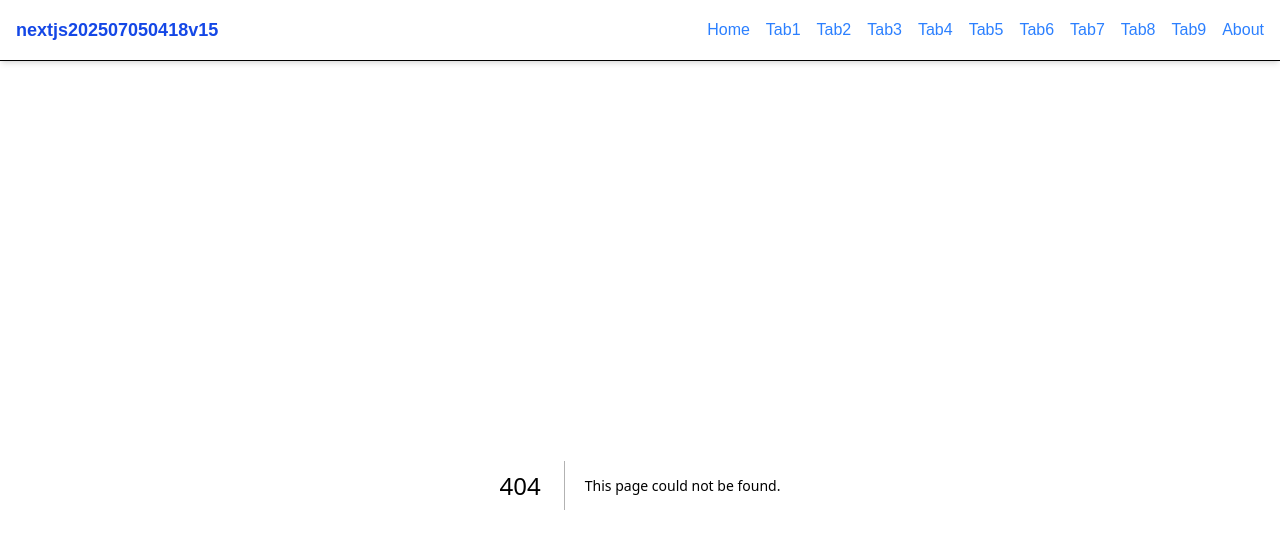
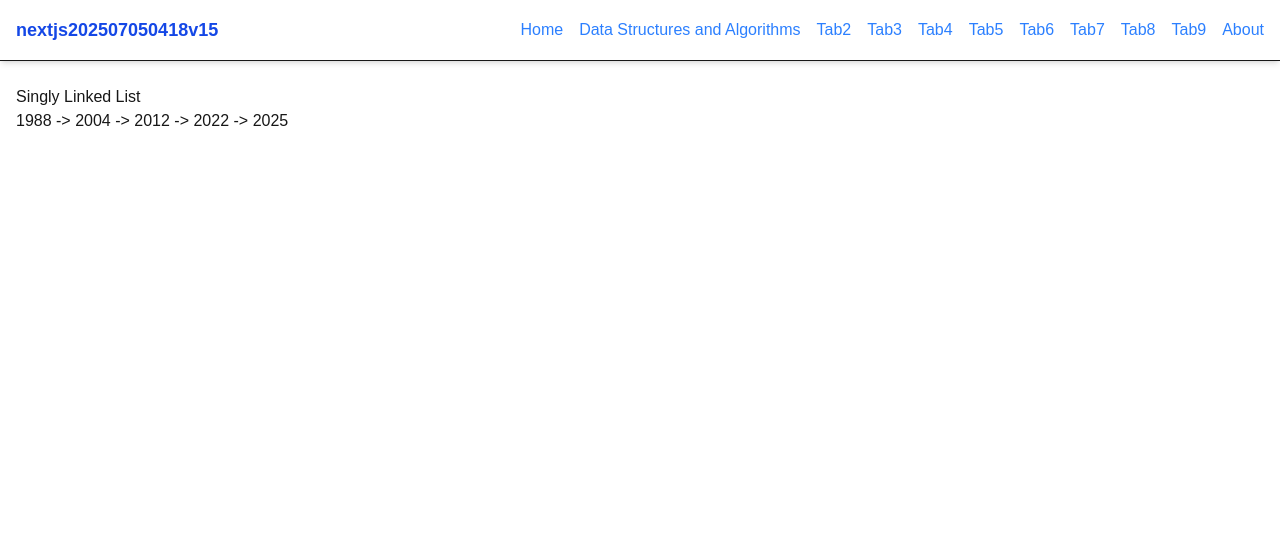
Before and after one commit to goldshoot0720/nextjs202507050418v15, a Next.js app: page /Singly_Linked_List in a window 1280 px wide. Before the commit this address had no page. Shown: the top 548 px of the page. Built offline with nearby package versions, Linux system fonts and the light colour scheme.

Commit message:
Singly Linked List

```diff
--- /dev/null
+++ b/app/Singly_Linked_List/page.tsx
@@ -0,0 +1,76 @@
+export default function Singly_Linked_List() {
+  class Node {
+    constructor(value) {
+      this.value = value;
+      this.next = null;
+    }
+  }
+
+  class LinkedList {
+    constructor() {
+      this.head = null;
+      this.tail = null;
+      this.length = 0;
+    }
+    toString() {
+      if (this.length === 0) {
+        return "Empty";
+      }
+      if (this.length === 1) {
+        return this.head.value;
+      }
+      let node = this.head;
+      let str = "";
+      while (node) {
+        str += node.value;
+        if (node.next) {
+          str += " -> ";
+        }
+        node = node.next;
+      }
+      return str;
+    }
+    append(value) {
+      if (this.length === 0) {
+        this.tail = new Node(value);
+        this.head = this.tail;
+        this.length = 1;
+      } else {
+        this.tail.next = new Node(value);
+        this.tail = this.tail.next;
+        this.length += 1;
+      }
+    }
+    prepend(value) {}
+    insert(value, index) {}
+    traverse() {
+      let node = this.head;
+      while (node) {
+        console.log(node.value);
+        node = node.next;
+      }
+    }
+    search(target) {}
+    get(index) {}
+    setValue(index, value) {}
+    popFirst() {}
+    pop() {}
+    remove(index) {}
+    deleteAll() {}
+  }
+
+  let linkedList = new LinkedList();
+  linkedList.append(1988);
+  linkedList.append(2004);
+  linkedList.append(2012);
+  linkedList.append(2022);
+  linkedList.append(2025);
+  linkedList.traverse();
+
+  return (
+    <>
+      <p>Singly Linked List</p>
+      <p>{linkedList.toString()}</p>
+    </>
+  );
+}
--- /dev/null
+++ b/app/tab1/[slug]/page.tsx
@@ -0,0 +1,8 @@
+export default function Tab1Slug({ params }) {
+  return (
+    <>
+      <h1>Tab1 Slug</h1>
+      <h2>{decodeURIComponent(params.slug)}</h2>
+    </>
+  );
+}
--- a/app/tab1/page.tsx
+++ b/app/tab1/page.tsx
@@ -1,7 +1,11 @@
+import Link from "next/link";
+
 export default function Tab1() {
   return (
     <>
-      <h1>Tab1</h1>
+      <p>Data Structures and Algorithms</p>
+      <p>Linked List</p>
+      <Link href="/Singly_Linked_List">Singly Linked List</Link>
     </>
   );
 }
--- a/components/ClientHeader.tsx
+++ b/components/ClientHeader.tsx
@@ -6,7 +6,7 @@ import { Menu, X } from "lucide-react";
 
 const navItems = [
   { label: "Home", href: "/" },
-  { label: "Tab1", href: "/tab1" },
+  { label: "Data Structures and Algorithms", href: "/tab1" },
   { label: "Tab2", href: "/tab2" },
   { label: "Tab3", href: "/tab3" },
   { label: "Tab4", href: "/tab4" },
```
Also changed, not shown: 1 other file (tests, documents, lock files or other folders).
